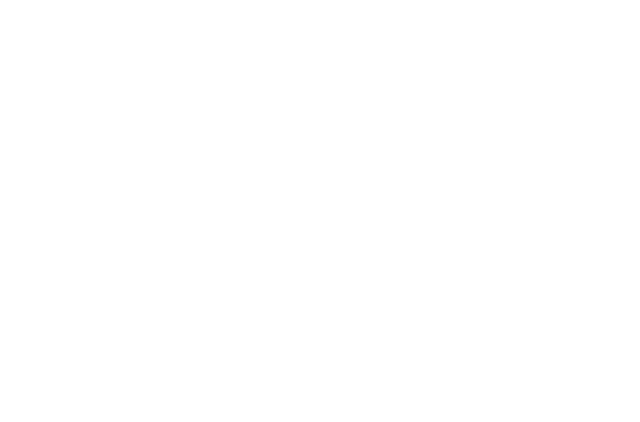
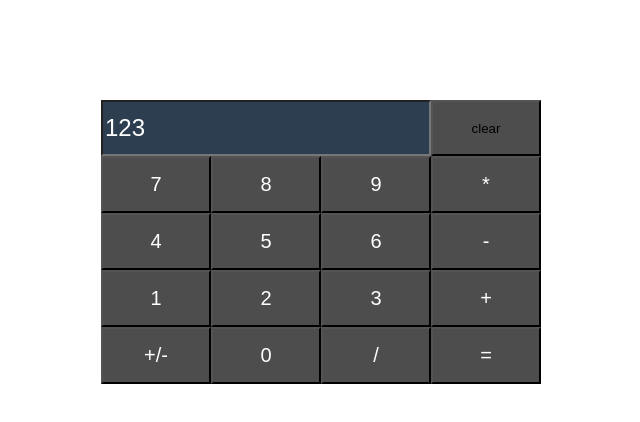
Before and after one commit to fateme-pro/calculator, a plain HTML site: page index.html in a window 1280 px wide. Shown: the whole page, without its empty margins (319-959 px from the left). Drawn offline with Linux system fonts and the light colour scheme.

Commit message:
- Define a row container to group every four buttons - Create an input/display element for showing results - Add a clear button before the number and operator buttons

```diff
--- a/index.html
+++ b/index.html
@@ -7,6 +7,12 @@
     <link rel="stylesheet" href="style.css">
 </head>
 <body>
+    <div class="container">
+        <div class="row">
+            <input type="text" class="display" value="0" >
+            <button class="clear">clear</button>
+        </div>
+    </div>
     <script src="java.js"></script>
 </body>
 </html>
--- a/java.js
+++ b/java.js
@@ -28,5 +28,22 @@ function operate(a,b,op){
    return "Invalid Number";
  }
 }
+const buttons=["7","8","9","*","4","5","6","-","1","2","3","+","+/-","0","/","="];
+const container=document.querySelector(".container");
+const display = document.querySelector(".display");
+display.value = "123"; // مقدار را نشان می‌دهد
 
-console.log(operate(3,4,"+"));
+
+let row;//each container's row
+buttons.forEach((item,index)=>{
+  if(index%4 ==0){
+   row=document.createElement("div");
+   row.classList.add("row");
+   container.appendChild(row);
+  }
+  const btn=document.createElement("button");
+  btn.textContent=item;
+  btn.classList.add("button");
+  row.appendChild(btn);
+
+})
--- a/style.css
+++ b/style.css
@@ -0,0 +1,34 @@
+.container{
+    display:block;
+    margin: auto;
+    width: 440px;
+    margin-top: 100px;
+}
+
+.row {
+  display: flex;        /* بچه‌ها کنار هم قرار می‌گیرند */
+
+}
+
+.button {
+  flex: 1;             /* همه دکمه‌ها عرض مساوی داشته باشند */
+  padding: 15px;
+  font-size: 20px;
+  background-color: #4d4d4d;
+  color: #fff;
+}
+.button:hover,.clear:hover{
+    background-color:#666666 ;
+}
+.display{
+    width: 322px;
+    height: 50px;
+    background-color: #2c3e50;
+    color: #ffffff;
+    font-size: 24px;
+}
+.clear{
+    width: 110px;
+    background-color: #4d4d4d;
+
+}
```
